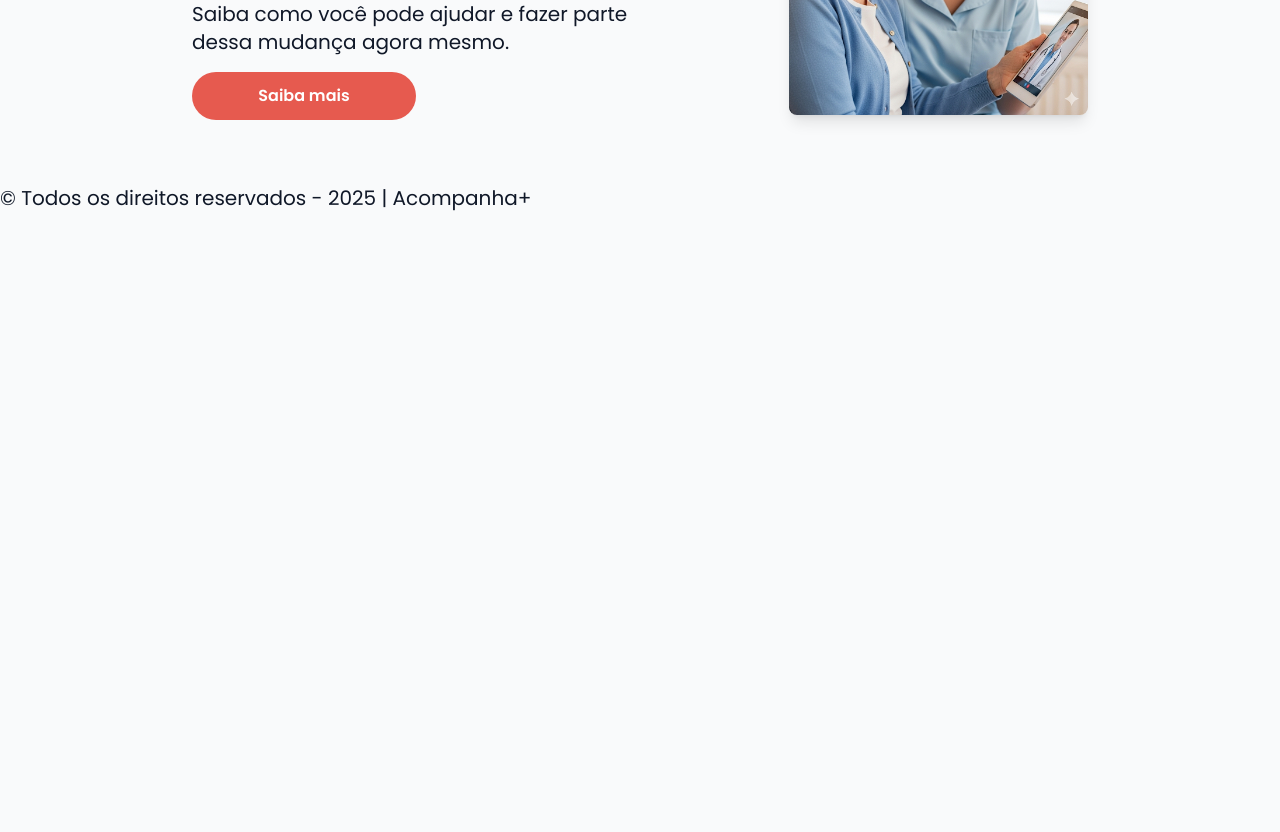
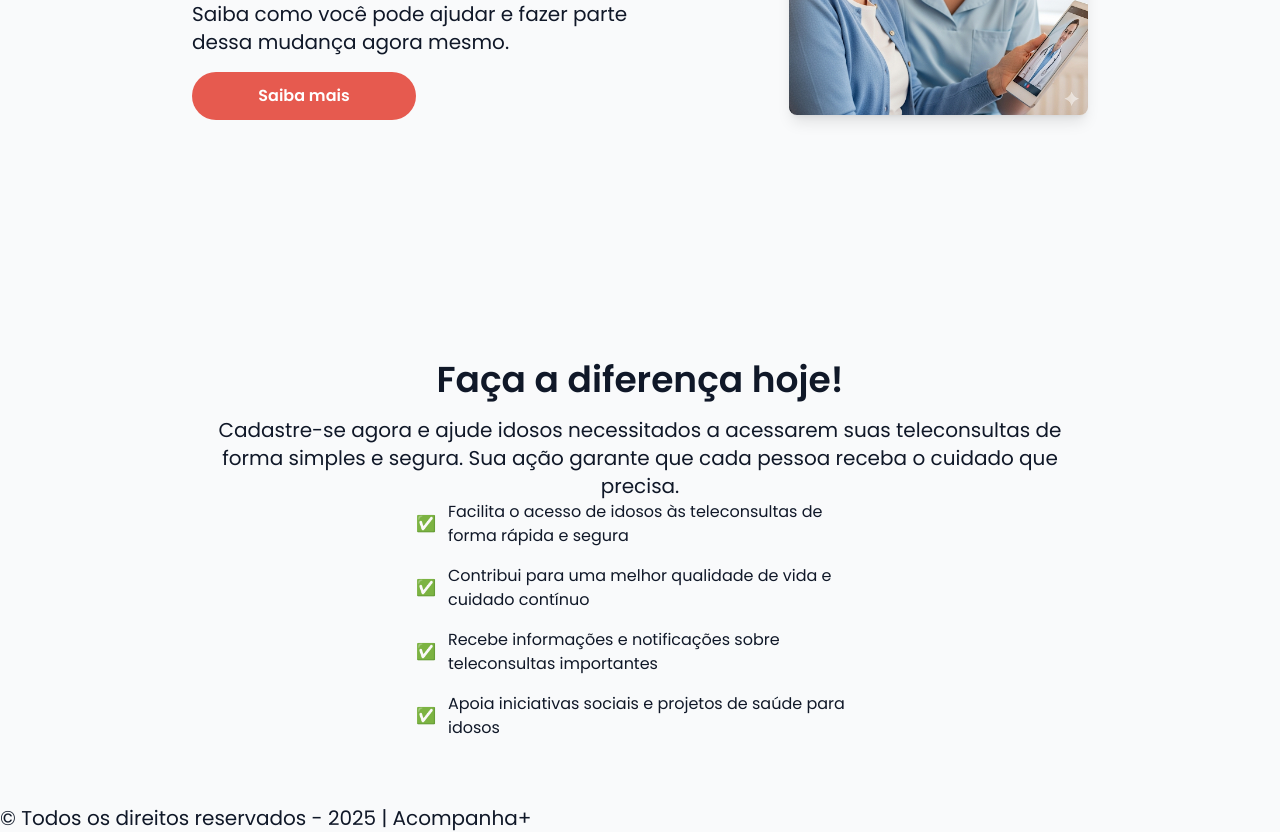
Before and after one commit to acompanha-mais/site-spa, a React (Vite) app in the folder site-spa/: page / in a window 1280 px wide. Shown: the part 340-1172 px from the top of the page. Before the commit the page ends 800 px from the top, so only its background shows below. Built offline with nearby package versions, Linux system fonts and the light colour scheme.

Commit message:
feat: adicione nova section na rota Home

```diff
--- a/site-spa/src/routes/Home/index.tsx
+++ b/site-spa/src/routes/Home/index.tsx
@@ -19,7 +19,30 @@ export default function Home() {
                 />
             </section>
 
-
+            <section className="pt-60 text-center">
+                <div>
+                    <h2 className="pb-4">Faça a diferença hoje!</h2>
+                    <p>Cadastre-se agora e ajude idosos necessitados a acessarem suas teleconsultas de forma simples e segura. Sua ação garante que cada pessoa receba o cuidado que precisa.</p>
+                </div>
+                <ul className="flex flex-col items-start md:items-center gap-4 text-left md:text-left max-w-md mx-auto">
+      <li className="flex items-center gap-3">
+        <span className="text-[#e65a4f] font-bold">✅</span>
+        Facilita o acesso de idosos às teleconsultas de forma rápida e segura
+      </li>
+      <li className="flex items-center gap-3">
+        <span className="text-[#e65a4f] font-bold">✅</span>
+        Contribui para uma melhor qualidade de vida e cuidado contínuo
+      </li>
+      <li className="flex items-center gap-3">
+        <span className="text-[#e65a4f] font-bold">✅</span>
+        Recebe informações e notificações sobre teleconsultas importantes
+      </li>
+      <li className="flex items-center gap-3">
+        <span className="text-[#e65a4f] font-bold">✅</span>
+        Apoia iniciativas sociais e projetos de saúde para idosos
+      </li>
+    </ul>
+            </section>
         </main>
     );
 }
```
